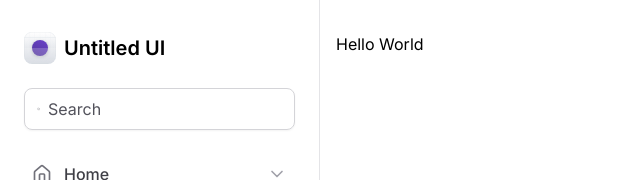
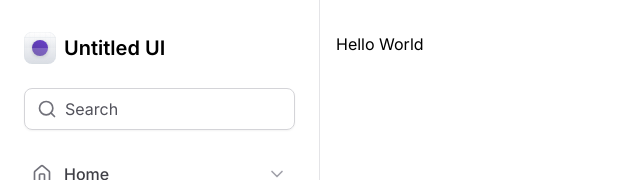
Before and after one commit to Hoyasumii/rocketseat-tailwind, a Next.js app: page / in a window 1280 px wide. Shown: the top 180 px of the page, without its empty margins (0-640 px from the left). Built offline with nearby package versions, Linux system fonts and the light colour scheme.

Commit message:
Adicionado o Pattern de composição

```diff
--- /dev/null
+++ b/components/Input/Context.ts
@@ -0,0 +1,12 @@
+"use client";
+
+import { createContext } from "react";
+
+interface ContextType {
+  active: boolean;
+  toggleActive: () => void;
+}
+
+export const Context = createContext<ContextType | undefined>(
+  undefined
+);
--- /dev/null
+++ b/components/Input/Control.tsx
@@ -0,0 +1,30 @@
+"use client";
+
+import { ComponentProps, useContext } from "react";
+import { Context } from "./Context";
+
+type Props = ComponentProps<"input">;
+
+export function Control({placeholder, ...props}: Props) {
+  const context = useContext(Context);
+
+  return (
+    <input
+      className="flex-1 border-0 bg-transparent p-0 text-zinc-900 placeholder-zinc-600 outline-none"
+      placeholder={placeholder}
+      onFocus={(e) => {
+        context?.toggleActive();
+        if (props.onFocus) {
+          props?.onFocus(e);
+        }
+      }}
+      onBlur={(e) => {
+        context?.toggleActive();
+        if (props.onBlur) {
+          props?.onBlur(e);
+        }
+      }}
+      {...props}
+    />
+  );
+}
--- /dev/null
+++ b/components/Input/Preffix.tsx
@@ -0,0 +1,11 @@
+import { ComponentProps } from "react";
+
+type Props = ComponentProps<"div">;
+
+export function Preffix({ className, children, ...props }: Props) {
+  return (
+    <div className={`${children}`} {...props}>
+      {children}
+    </div>
+  );
+}
--- /dev/null
+++ b/components/Input/Root.tsx
@@ -0,0 +1,27 @@
+"use client";
+
+import { ComponentProps, useState } from "react";
+import { Context } from "./Context";
+
+type Props = ComponentProps<"div">;
+
+export function Root({ className, children, ...props }: Props) {
+  const [active, setActive] = useState<boolean>(false);
+
+  const toggleActive = () => {
+    setActive((prev) => !prev);
+  };
+
+  return (
+    <Context.Provider value={{ active, toggleActive }}>
+      <div
+        className={`flex items-center gap-2 rounded-lg border ${
+          active ? "border-sky-600" : "border-zinc-300"
+        } px-3 py-2 shadow-sm transition-all duration-300 ${className}`}
+        {...props}
+      >
+        {children}
+      </div>
+    </Context.Provider>
+  );
+}
--- a/components/Input/Search.tsx
+++ /dev/null
@@ -1,45 +0,0 @@
-"use client";
-
-import { InputHTMLAttributes, useState } from "react";
-import { Search as LucideSearch } from "lucide-react";
-
-type Props = InputHTMLAttributes<HTMLInputElement>;
-
-function onFocus(setState: React.Dispatch<React.SetStateAction<boolean>>) {
-  setState(true);
-}
-
-function onBlur(setState: React.Dispatch<React.SetStateAction<boolean>>) {
-  setState(false);
-}
-
-export function Search({ className, placeholder = "Search", ...props }: Props) {
-  const [active, setActive] = useState<boolean>(false);
-
-  return (
-    <div
-      className={`flex items-center gap-2 rounded-lg border ${
-        active ? "border-sky-600" : "border-zinc-300"
-      } px-3 py-2 shadow-sm transition-all duration-300 ${className}`}
-    >
-      <LucideSearch className="h-5 w-5 text-zinc-500" />
-      <input
-        className="flex-1 border-0 bg-transparent p-0 text-zinc-900 placeholder-zinc-600 outline-none"
-        placeholder={placeholder}
-        onFocus={(e) => {
-          onFocus(setActive);
-          if (props.onFocus) {
-            props?.onFocus(e);
-          }
-        }}
-        onBlur={(e) => {
-          onBlur(setActive);
-          if (props.onBlur) {
-            props?.onBlur(e);
-          }
-        }}
-        {...props}
-      />
-    </div>
-  );
-}
--- a/components/Input/index.tsx
+++ b/components/Input/index.tsx
@@ -1,5 +1,4 @@
-import { Search } from "./Search";
-
-export default {
-  Search,
-} as const;
+export { Context } from "./Context";
+export { Control } from "./Control";
+export { Preffix } from "./Preffix";
+export { Root } from "./Root";
--- a/components/Sidebar/index.tsx
+++ b/components/Sidebar/index.tsx
@@ -8,6 +8,7 @@ import {
   Flag,
   Home,
   LifeBuoy,
+  LucideSearch,
   SquareStack,
   Users,
 } from "lucide-react";
@@ -18,7 +19,12 @@ export function Sidebar() {
   return (
     <aside className="border-r border-zinc-200 px-5 py-8 flex flex-col gap-6">
       <Logo className="mx-1" />
-      <Input.Search className="mx-1" />
+      <Input.Root className="mx-1">
+        <Input.Preffix>
+          <LucideSearch className="h-5 w-5 text-zinc-500" />
+        </Input.Preffix>
+        <Input.Control placeholder="Search" />
+      </Input.Root>
 
       <nav className="space-y-0.5">
         <NavItem title={"Home"} icon={Home} />
--- a/components/index.tsx
+++ b/components/index.tsx
@@ -1,4 +1,4 @@
 export { Sidebar } from "./Sidebar";
 export { default as Svg } from "./Svg";
-export { default as Input } from "./Input";
+export * as Input from "./Input";
 export { Progress } from "./Progress";
```
